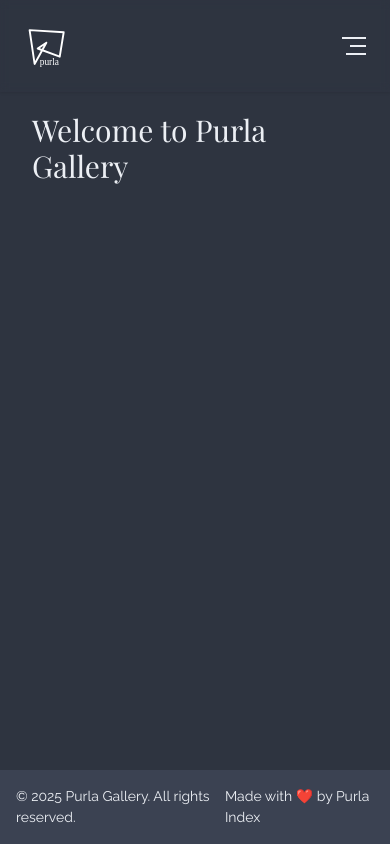
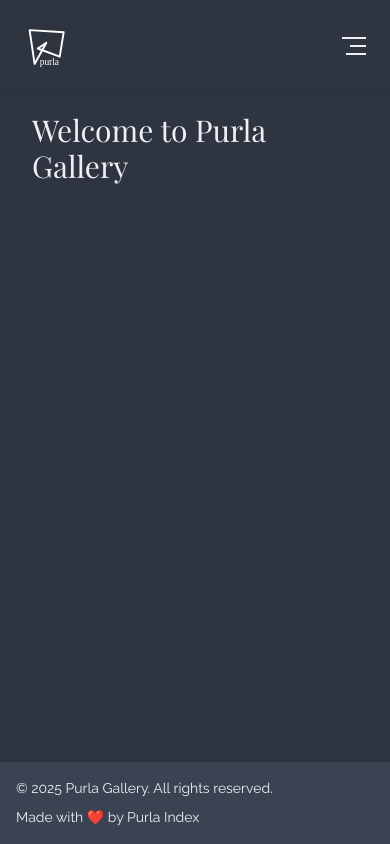
Before and after one commit to stefkay/purla-gallery, a Next.js app: page / in a window 390 px wide. Built offline with nearby package versions, Linux system fonts and the light colour scheme; a web font is replaced by a local one.

Commit message:
fix: fix footer items to display one below another

```diff
--- a/src/components/AppFooter.tsx
+++ b/src/components/AppFooter.tsx
@@ -4,8 +4,8 @@
 
 export default function AppFooter({ className = '' }: AppFooterProps) {
   return (
-    <footer className={`flex justify-between items-center w-full p-4 bg-bg-secondary ${className}`}>
-      <p className="text-sm text-text">
+    <footer className={`flex flex-col sm:flex-row sm:justify-between w-full p-4 bg-bg-secondary ${className}`}>
+      <p className="text-sm text-text mb-2 sm:mb-0">
         © {new Date().getFullYear()} Purla Gallery. All rights reserved.
       </p>
       <p className="text-sm text-text">
```
